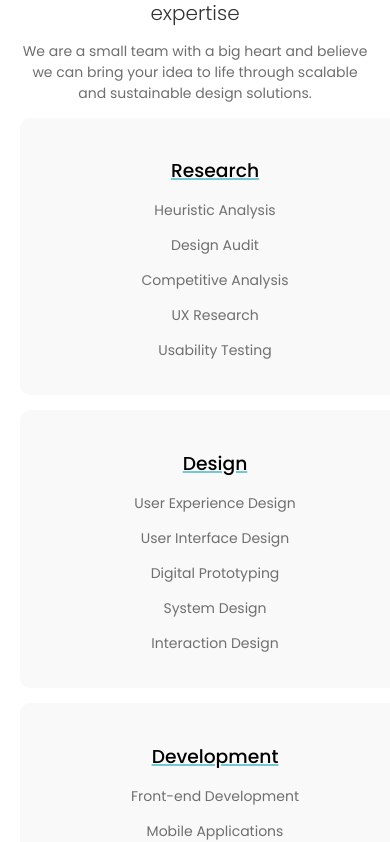
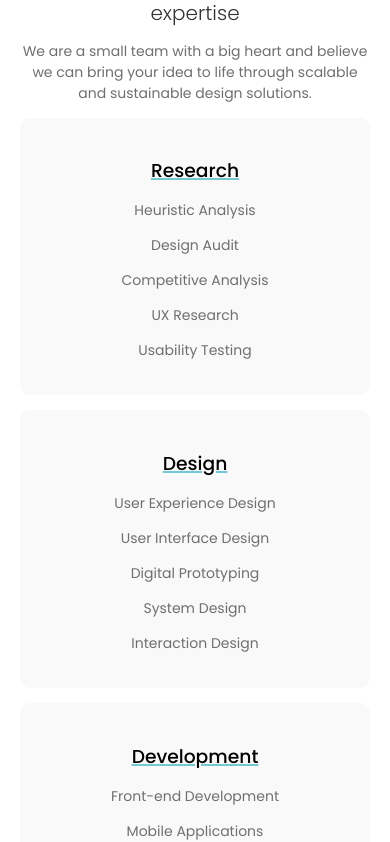
Before and after one commit to nirrana03/OnenessWebSolutions, a React (Create React App) app: page / in a window 390 px wide. Shown: the part 929-1771 px from the top of the page. Built offline with nearby package versions, Linux system fonts and the light colour scheme.

Commit message:
Updated website

```diff
--- a/src/Components/Dashboard/Dashboard.css
+++ b/src/Components/Dashboard/Dashboard.css
@@ -449,6 +449,7 @@ html,body {
   .services {
     padding: 20px;
     text-align: center;
+    overflow-x: hidden; /* prevent any horizontal overflow */
   }
 
   .services h1 {
@@ -464,14 +465,17 @@ html,body {
   }
 
   .services .service-grid {
-    flex-direction: column; /* stack the cards */
-    align-items: center; /* center align cards */
+    flex-direction: column;
+    align-items: center;
     gap: 15px;
+    width: 100%;
+    margin: 0 auto;
   }
 
   .service-card {
-    width: 90%;
+    width: 100%;
     max-width: 350px;
     text-align: center;
+    box-sizing: border-box; /* ensure padding doesn't increase width */
   }
 }
```
